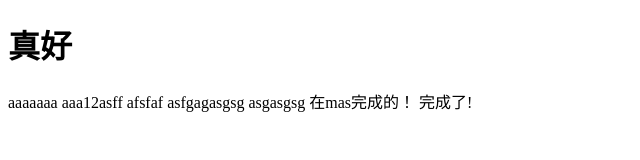
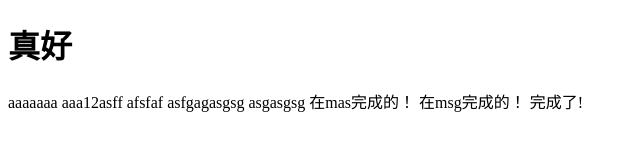
Before and after one commit to user-xt/git, a plain HTML site: page index.html in a window 1280 px wide. Shown: the whole page, without its empty margins (0-640 px from the left). Drawn offline with Linux system fonts and the light colour scheme.

Commit message:
在mag里完成的

```diff
--- a/index.html
+++ b/index.html
@@ -15,6 +15,7 @@ aaa12asff
     asfgagasgsg
     asgasgsg
 在mas完成的！
+在msg完成的！
     完成了!
 
 </body>
```
